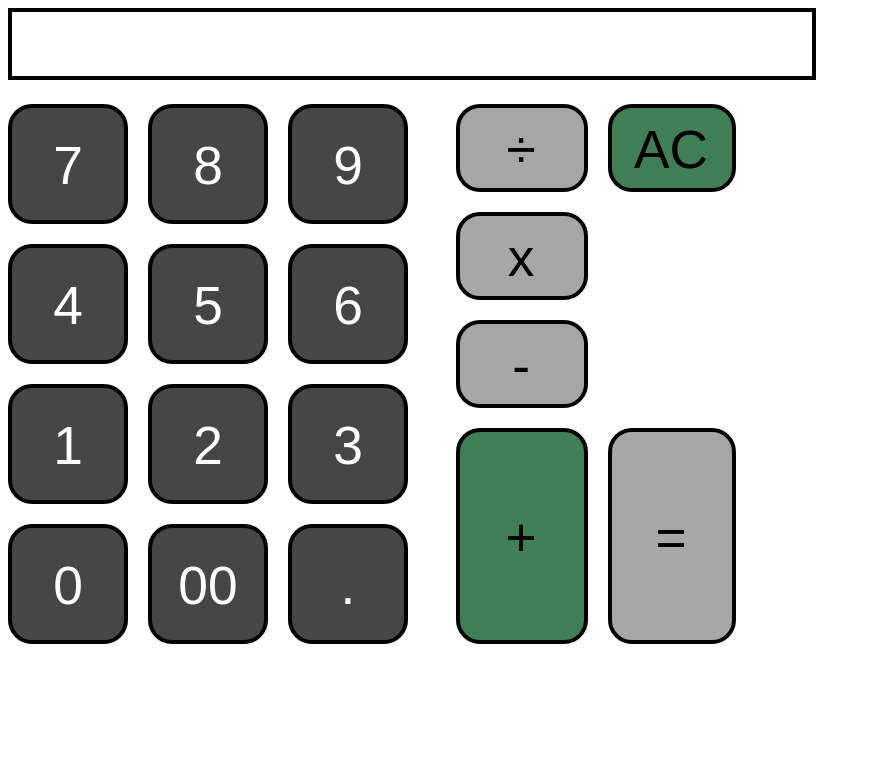
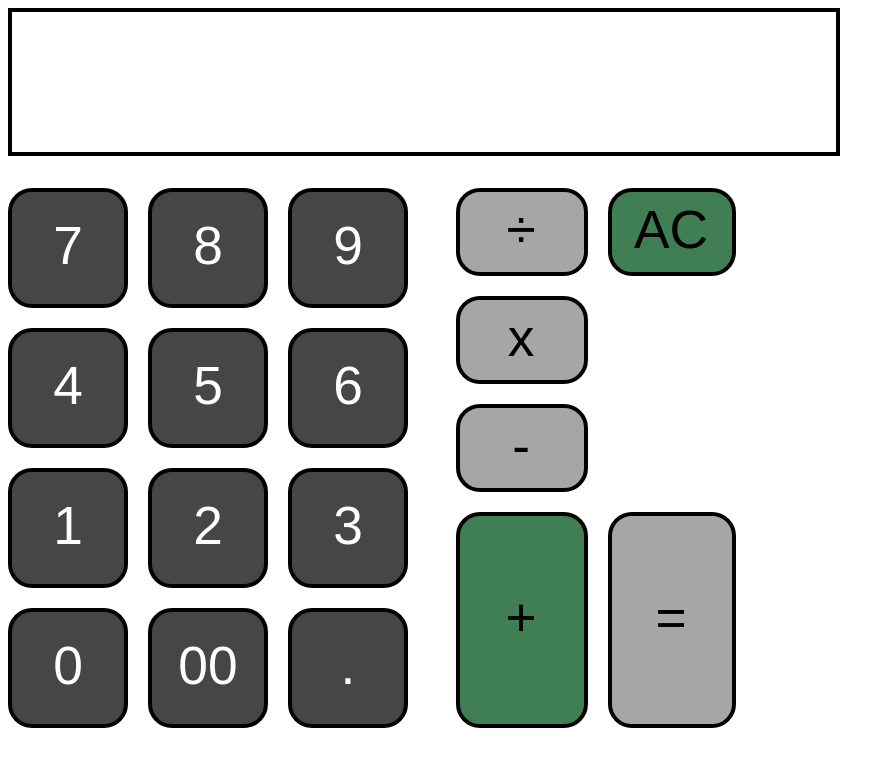
Before and after one commit to bzhang98/calculator, a plain HTML site: page index.html in a window 1280 px wide. Shown: the top 766 px of the page, without its empty margins (0-895 px from the left). Drawn offline with Linux system fonts and the light colour scheme.

Commit message:
refactor

```diff
--- a/index.html
+++ b/index.html
@@ -11,7 +11,10 @@
 </head>
 
 <body>
-    <div id="display"></div>
+    <div id="display">
+        <p id="evaluated-expression"></p>
+        <p id="input"></p>
+    </div>
     <div id="button-container">
         <div id="numbers">
             <button class="number" id="7">7</button>
@@ -25,7 +28,7 @@
             <button class="number" id="3">3</button>
             <button class="number" id="0">0</button>
             <button class="number" id="00">00</button>
-            <button class="number" id=".">.</button>
+            <button id="decimal">.</button>
         </div>
         <div id="operators">
             <button class="operator" id="divide">÷</button>
--- a/style.css
+++ b/style.css
@@ -4,17 +4,30 @@ body {
     font-family: Arial, Helvetica, sans-serif;
 }
 
+p {
+    margin: 0px;
+}
+
 #display {
     width: 200px;
     border: 1px solid black;
-    margin-bottom: 6px;
-    height: 16px;
+    height: 1.8em;
+    padding: 3px;
+    text-align: right;
     font-size: 16px;
-    text-align: right;
 }
+
+
+p#evaluated-expression {
+    font-size: 12px;
+    height: 1em;
+    color: rgb(120, 120, 120);
+}
+
 
 #button-container {
     display: flex;
+    margin-top: 8px;
 }
 
 #operators {
@@ -33,7 +46,8 @@ body {
     align-items: stretch;
 }
 
-.number {
+.number,
+#decimal {
     aspect-ratio: 1;
     background-color: rgb(70, 70, 70);
     color: white;
```
